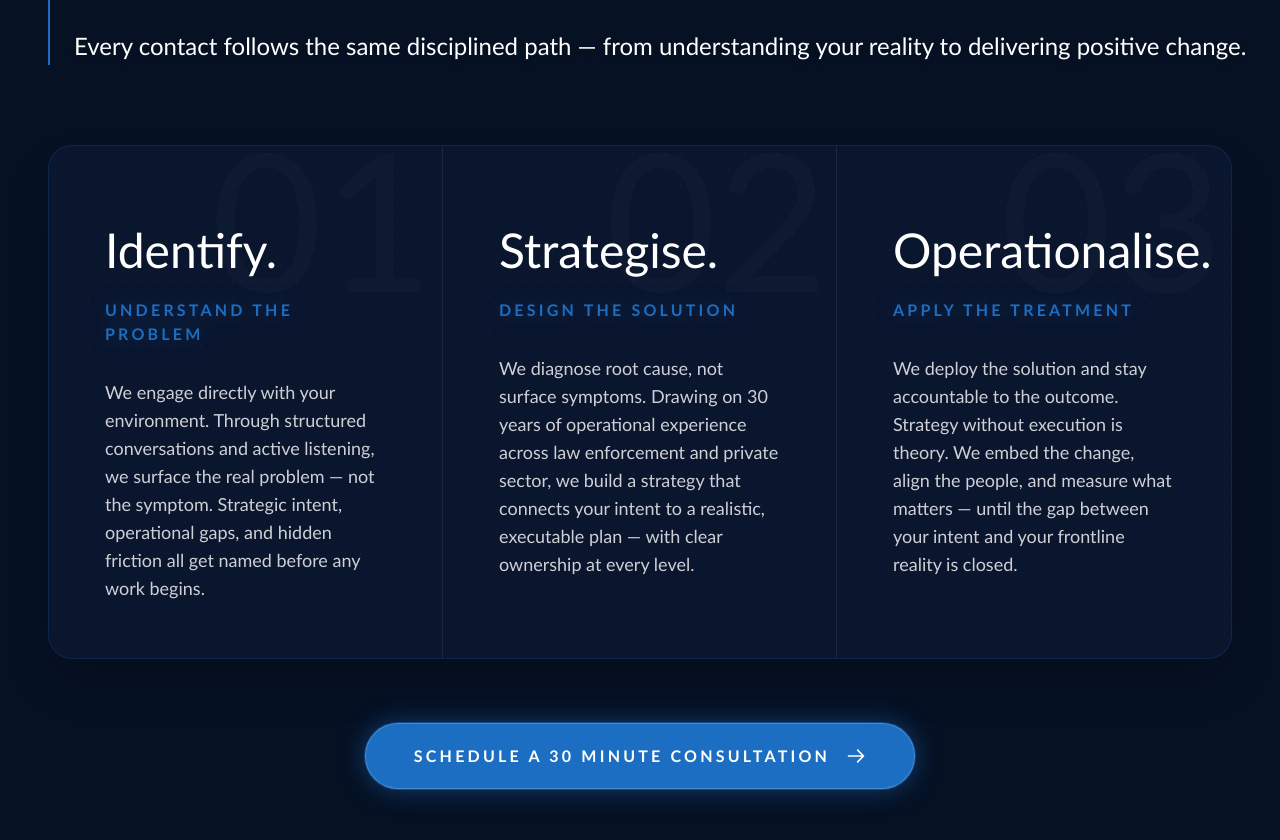
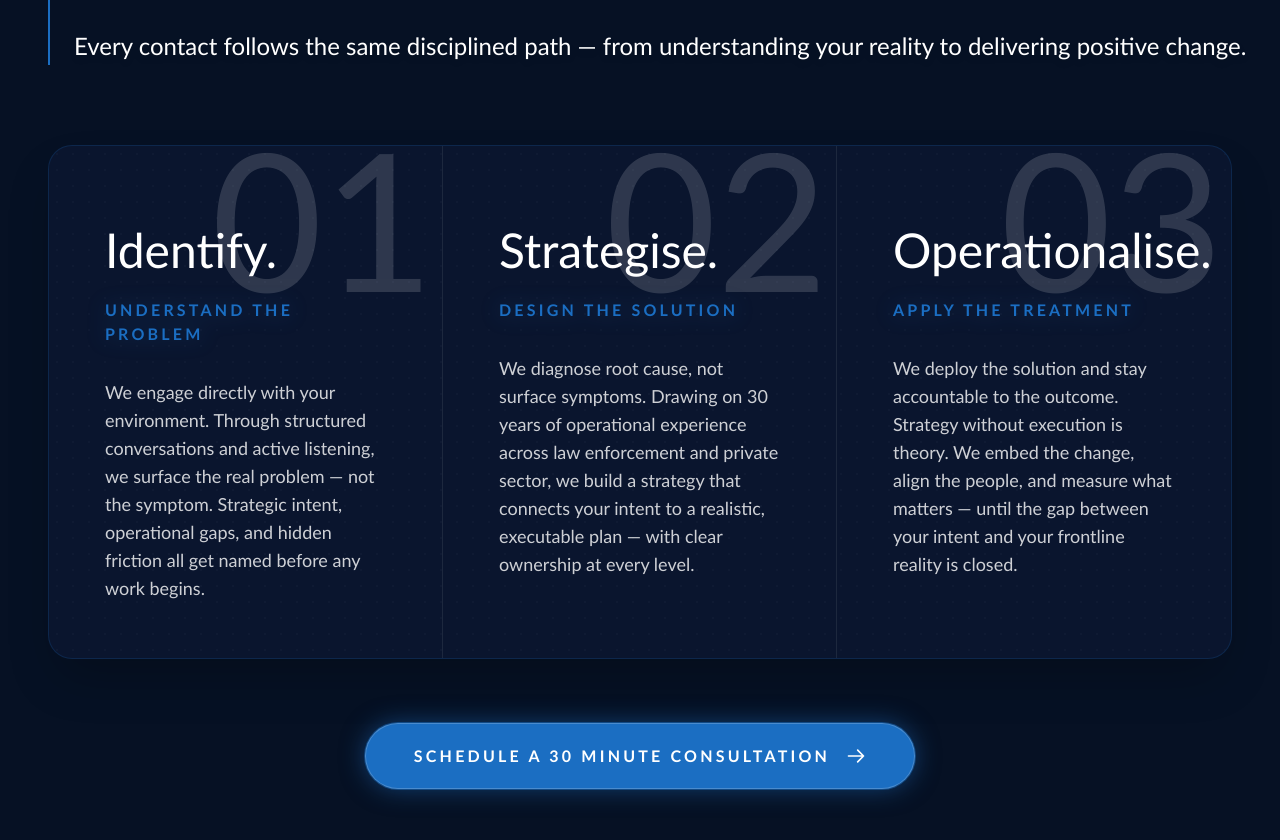
Before and after one commit to Brad9474/BW-Advisory-Website, a React (Vite) app: page / in a window 1280 px wide. Shown: the part 1500-2340 px from the top of the page. Built offline with nearby package versions, Linux system fonts and the light colour scheme; a web font is replaced by a local one.

Commit message:
Animate framework numbers light up sequence

```diff
--- a/src/App.jsx
+++ b/src/App.jsx
@@ -486,6 +486,27 @@ const App = () => {
         ease: "power2.out"
       });
 
+      // Sequential light up for Framework numbers 01, 02, 03
+      gsap.fromTo(".framework-number",
+        {
+          opacity: 0,
+          scale: 0.8,
+          filter: "brightness(1) blur(10px)"
+        },
+        {
+          scrollTrigger: {
+            trigger: "#framework",
+            start: "top 60%",
+          },
+          opacity: 0.15, // Light up state
+          scale: 1,
+          filter: "brightness(1.5) blur(0px)",
+          duration: 1.5,
+          stagger: 0.5,
+          ease: "expo.out"
+        }
+      );
+
       gsap.from(".phil-elem", {
         scrollTrigger: {
           trigger: philRef.current,
@@ -617,7 +638,7 @@ const App = () => {
 
             {/* Col 1 */}
             <div className="relative p-10 xl:p-14 border-b lg:border-b-0 lg:border-r border-silver/10 flex flex-col group overflow-hidden">
-              <div className="absolute -top-6 right-2 text-[12rem] leading-none font-light text-surface opacity-[0.02] select-none transition-transform duration-700 group-hover:scale-105">01</div>
+              <div className="framework-number absolute -top-6 right-2 text-[12rem] leading-none font-light text-surface opacity-[0.02] select-none transition-transform duration-700 group-hover:scale-105">01</div>
               <h3 className="font-light text-4xl lg:text-5xl text-surface mb-6 relative z-10 mt-6">Identify.</h3>
               <p className="text-[#1B6EC2] tracking-[0.2em] text-sm md:text-base font-bold uppercase mb-8 relative z-10 drop-shadow-[0_0_10px_rgba(27,110,194,0.3)]">Understand the problem</p>
               <p className="text-surface/80 leading-relaxed font-light relative z-10 text-[15px] lg:text-lg flex-grow">
@@ -627,7 +648,7 @@ const App = () => {
 
             {/* Col 2 */}
             <div className="relative p-10 xl:p-14 border-b lg:border-b-0 lg:border-r border-silver/10 flex flex-col group overflow-hidden">
-              <div className="absolute -top-6 right-2 text-[12rem] leading-none font-light text-surface opacity-[0.02] select-none transition-transform duration-700 group-hover:scale-105">02</div>
+              <div className="framework-number absolute -top-6 right-2 text-[12rem] leading-none font-light text-surface opacity-[0.02] select-none transition-transform duration-700 group-hover:scale-105">02</div>
               <h3 className="font-light text-4xl lg:text-5xl text-surface mb-6 relative z-10 mt-6">Strategise.</h3>
               <p className="text-[#1B6EC2] tracking-[0.2em] text-sm md:text-base font-bold uppercase mb-8 relative z-10 drop-shadow-[0_0_10px_rgba(27,110,194,0.3)]">Design the solution</p>
               <p className="text-surface/80 leading-relaxed font-light relative z-10 text-[15px] lg:text-lg flex-grow">
@@ -637,7 +658,7 @@ const App = () => {
 
             {/* Col 3 */}
             <div className="relative p-10 xl:p-14 flex flex-col group overflow-hidden">
-              <div className="absolute -top-6 right-2 text-[12rem] leading-none font-light text-surface opacity-[0.02] select-none transition-transform duration-700 group-hover:scale-105">03</div>
+              <div className="framework-number absolute -top-6 right-2 text-[12rem] leading-none font-light text-surface opacity-[0.02] select-none transition-transform duration-700 group-hover:scale-105">03</div>
               <h3 className="font-light text-4xl lg:text-5xl text-surface mb-6 relative z-10 mt-6">Operationalise.</h3>
               <p className="text-[#1B6EC2] tracking-[0.2em] text-sm md:text-base font-bold uppercase mb-8 relative z-10 drop-shadow-[0_0_10px_rgba(27,110,194,0.3)]">Apply the treatment</p>
               <p className="text-surface/80 leading-relaxed font-light relative z-10 text-[15px] lg:text-lg flex-grow">
```
